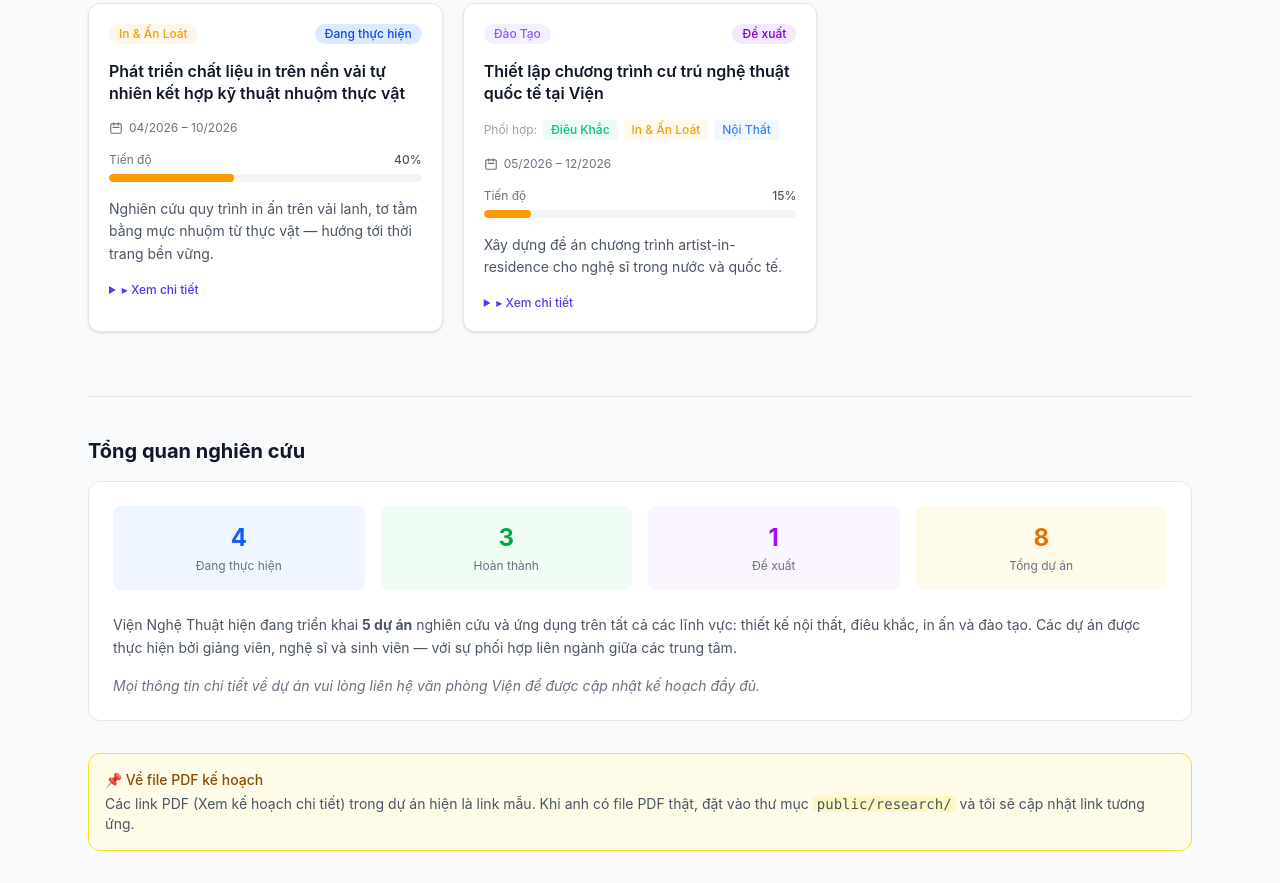
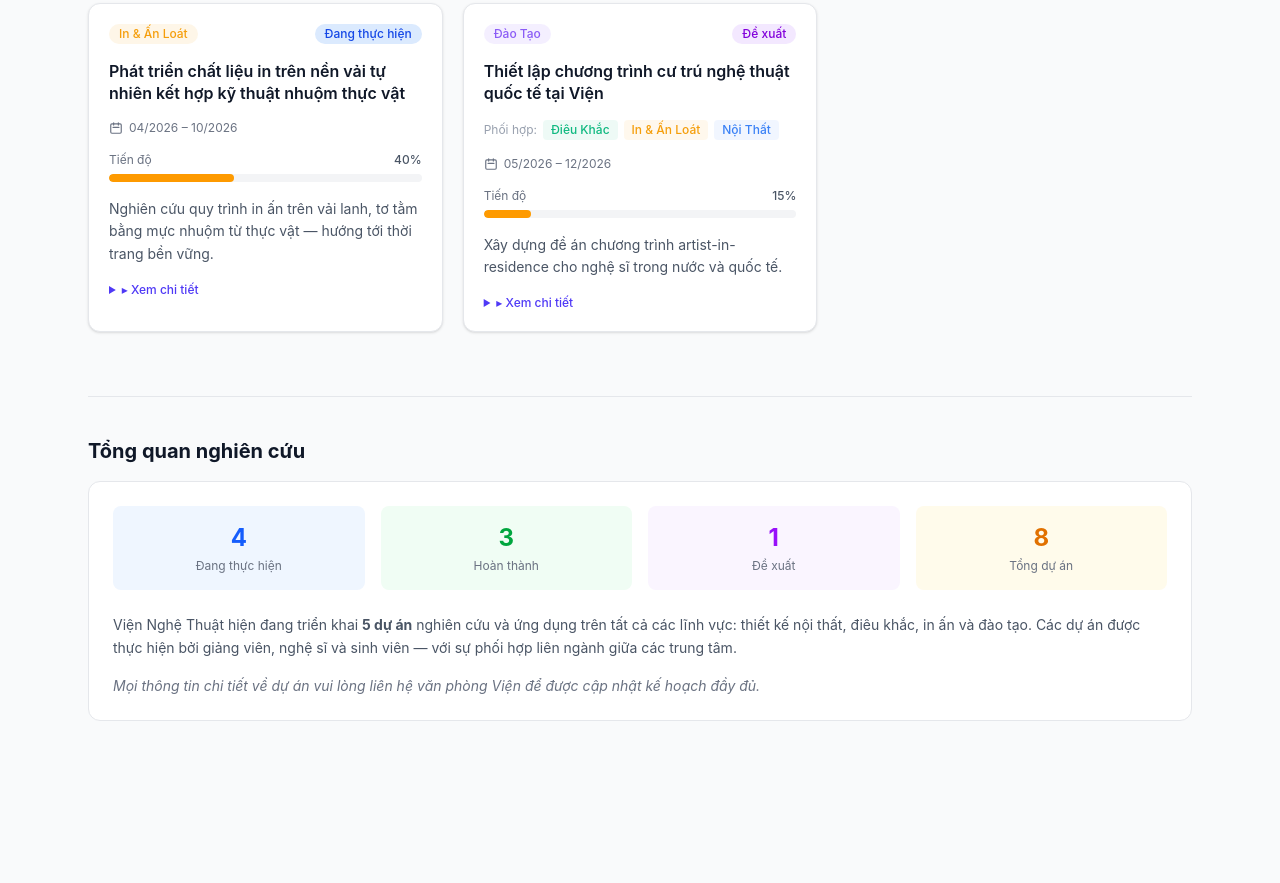
Before and after one commit to ai4bussiness-gif/vien-nghe-thuat-dashboard, an Astro site: page /research in a window 1280 px wide. Shown: the part 1131-2014 px from the top of the page. After the commit the page ends 1884 px from the top, so only its background shows below. Built offline with nearby package versions, Linux system fonts and the light colour scheme; Astro itself is replaced by a stand-in of ours.

Commit message:
Xoá section 'Về file PDF kế hoạch' khỏi trang Nghiên cứu

```diff
--- a/src/pages/research.astro
+++ b/src/pages/research.astro
@@ -93,14 +93,6 @@ const centers = ['Tất cả', ...Object.keys(centerColors)] as const;
       </div>
     </section>
 
-    <!-- Empty state for PDF plans (note to user) -->
-    <section class="mt-8">
-      <div class="bg-yellow-50 dark:bg-yellow-950/40 border border-yellow-300 dark:border-yellow-800 rounded-xl p-4 text-sm text-gray-600 dark:text-gray-300">
-        <p class="font-medium text-yellow-800 dark:text-yellow-300 mb-1">📌 Về file PDF kế hoạch</p>
-        <p class="text-xs sm:text-sm">Các link PDF (Xem kế hoạch chi tiết) trong dự án hiện là link mẫu. Khi anh có file PDF thật, đặt vào thư mục <code class="bg-yellow-100 dark:bg-yellow-900/50 px-1 rounded">public/research/</code> và tôi sẽ cập nhật link tương ứng.</p>
-      </div>
-    </section>
-
   </main>
 </Layout>
 
```
